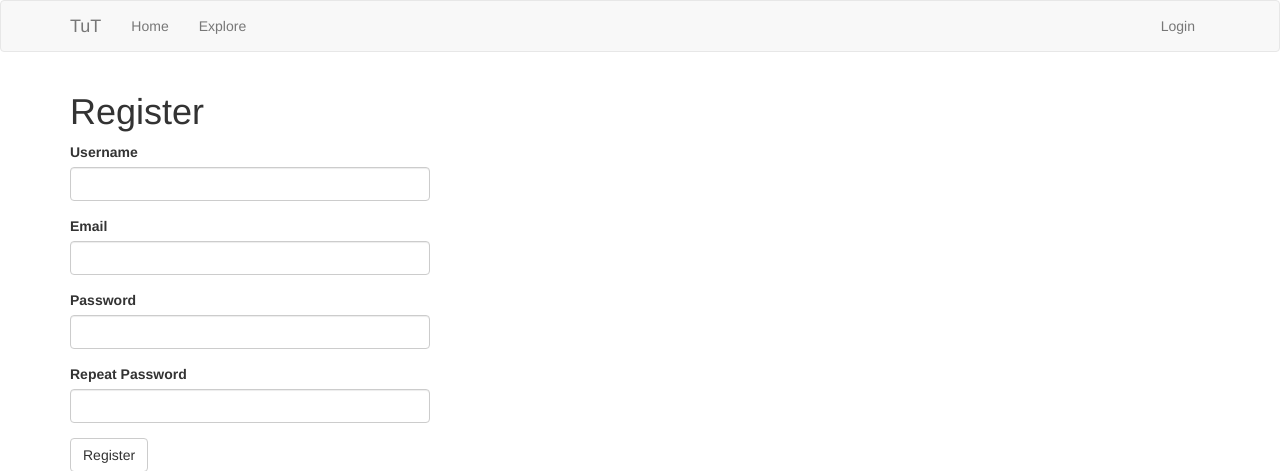
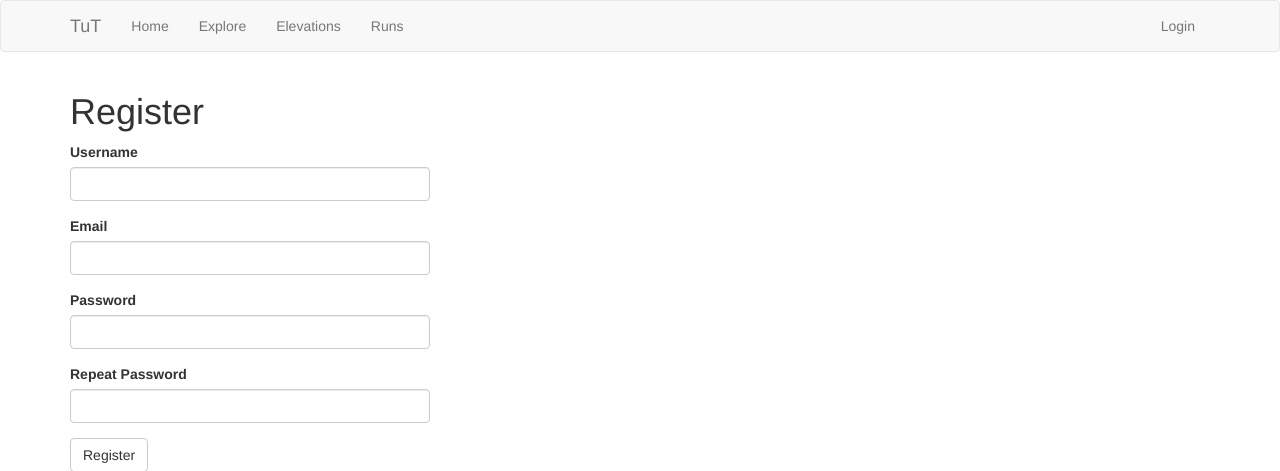
Before and after one commit to redogma/mb, a Flask app: page /register in a window 1280 px wide. Shown: the top 471 px of the page. Run offline with Flask 2, Linux system fonts and the light colour scheme; some libraries are stand-ins or nearby versions.

Commit message:
Styling Pt 2

```diff
--- a/app/routes.py
+++ b/app/routes.py
@@ -14,6 +14,14 @@ def before_request():
     if current_user.is_authenticated:
         current_user.last_seen = datetime.utcnow()
         db.session.commit()
+
+@app.route('/elevations')
+def elevations():
+    return render_template('tbd.html', title='Elevations')
+
+@app.route('/runs')
+def runs():
+    return render_template('tbd.html', title='Runs')
 
 @app.route('/', methods=['GET', 'POST'])
 @app.route('/index', methods=['GET', 'POST'])
--- a/app/templates/base.html
+++ b/app/templates/base.html
@@ -20,6 +20,8 @@
                 <ul class="nav navbar-nav">
                     <li><a href="{{ url_for('index') }}">Home</a></li>
                     <li><a href="{{ url_for('explore') }}">Explore</a></li>
+                    <li><a href="{{ url_for('elevations') }}">Elevations</a></li>
+                    <li><a href="{{ url_for('runs') }}">Runs</a></li>
                 </ul>
                 <ul class="nav navbar-nav navbar-right">
                     {% if current_user.is_anonymous %}
--- /dev/null
+++ b/app/templates/tbd.html
@@ -0,0 +1,6 @@
+{% extends "base.html" %}
+
+{% block app_content %}
+  <h1>{{ title }}<h1>
+  <h2>Not yet implemented</h2>
+{% endblock %}
--- a/app/templates/user.html
+++ b/app/templates/user.html
@@ -3,7 +3,7 @@
 {% block app_content %}
     <table class="table table-hover">
         <tr>
-            <td width="256px"><img src="{{ user.avatar(256) }}"></td>
+            <td width="128px"><img src="{{ user.avatar(128) }}"></td>
             <td>
                 <h1>User: {{ user.username }}</h1>
                 {% if user.about_me %}<p>{{ user.about_me }}</p>{% endif %}
```
Also changed, not shown: app.db, 2 other files.
